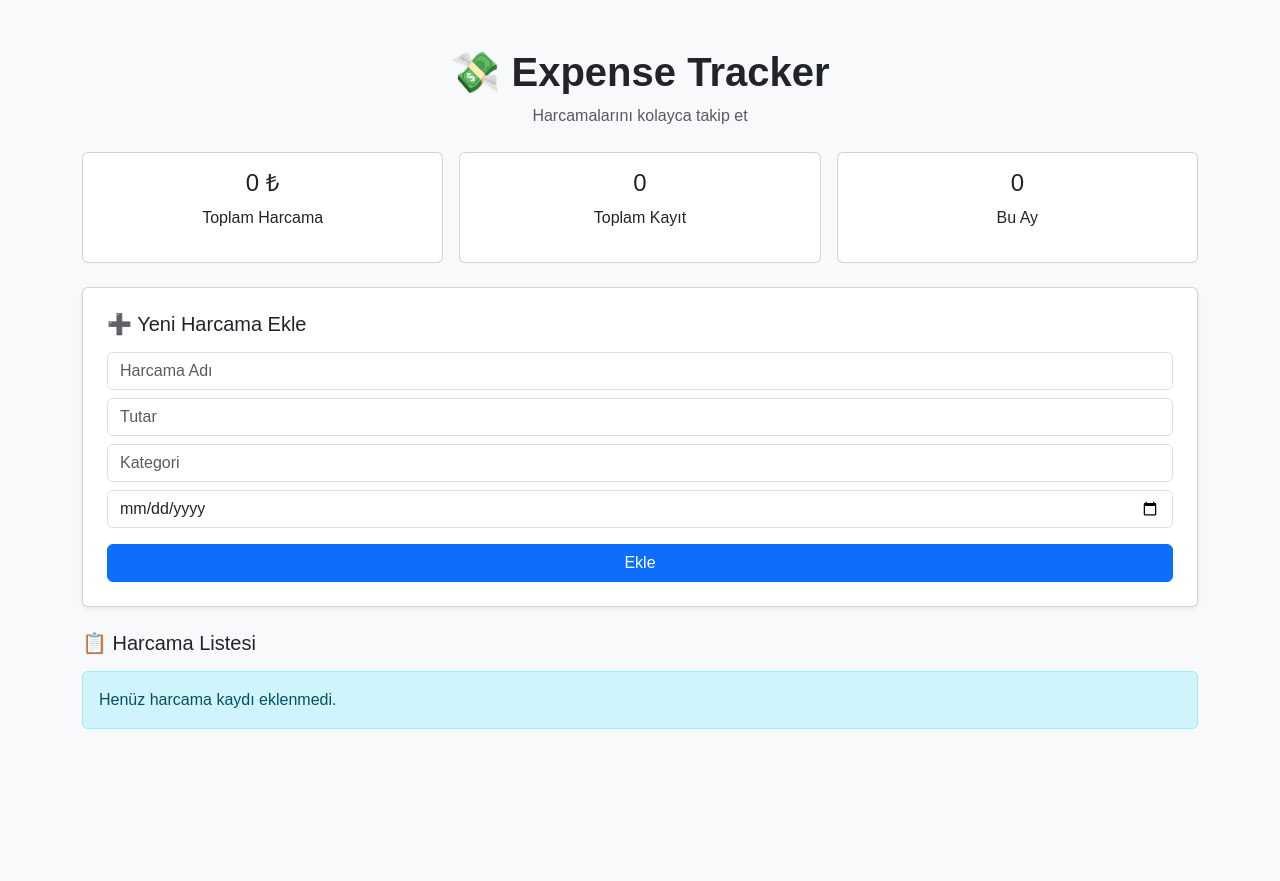
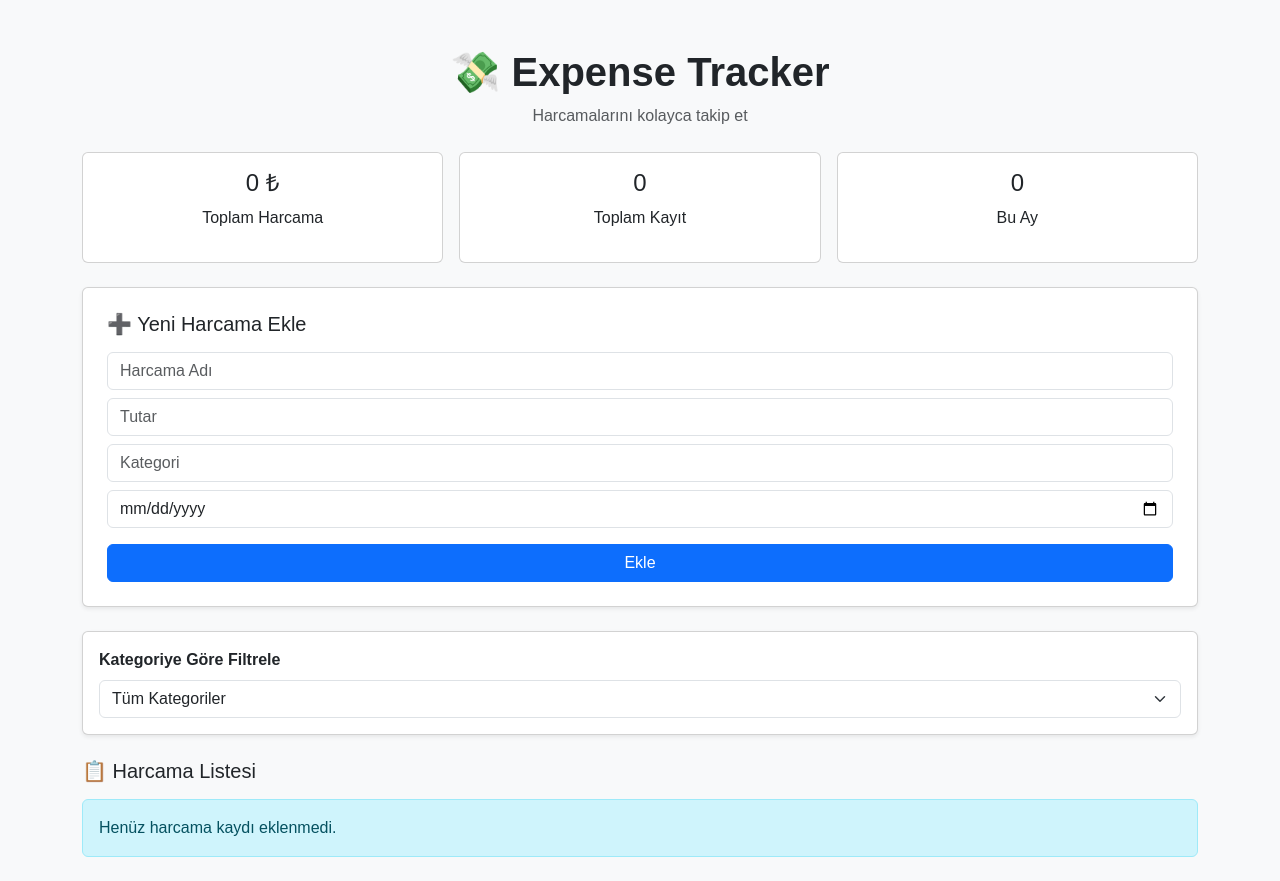
Before and after one commit to LilLannister/ExpenseTracker-JS, a React (Vite) app: page / in a window 1280 px wide. Before the commit the page ends 800 px from the top, so only its background shows below. Built offline with nearby package versions, Linux system fonts and the light colour scheme.

Commit message:
Add category for expenses

```diff
--- /dev/null
+++ b/src/Components/ExpenseFilter.tsx
@@ -0,0 +1,38 @@
+type Expense = {
+    title: string;
+    amount: string;
+    category: string;
+    date: string;
+};
+
+type Props = {
+    expenses: Expense[];
+    selectedCategory: string;
+    onCategoryChange: (category: string) => void;
+};
+
+export default function ExpenseFilter({ expenses, selectedCategory, onCategoryChange }: Props) {
+    const categories = Array.from(
+        new Set(expenses.map((expenses) => expenses.category))
+    );
+
+    return (
+        <div className="card p-3 mb-4 shadow-sm">
+            <label className="form-label fw-semibold">
+                Kategoriye Göre Filtrele
+            </label>
+            <select
+                className="form-select"
+                value={selectedCategory}
+                onChange={(e) => onCategoryChange(e.target.value)}
+                >
+                <option value="all">Tüm Kategoriler</option>
+                {categories.map((category) => (
+                    <option value={category} key={category}>
+                        {category}
+                    </option>
+                ))}
+            </select>
+        </div>
+    )
+}
--- a/src/Pages/Home.tsx
+++ b/src/Pages/Home.tsx
@@ -4,6 +4,7 @@ import Header from "../Components/Header";
 import SummaryCards from "../Components/SummaryCards";
 import ExpenseForm from "../Components/ExpenseForm";
 import ExpenseList from "../Components/ExpenseList";
+import ExpenseFilter from "../Components/ExpenseFilter";
 
 type Expense = {
   title: string;
@@ -23,6 +24,12 @@ export default function Home() {
     return [];
   })
   const [editingIndex, setEditingIndex] = useState<number | null>(null);
+  const [selectedCategory, setSelectedCategory] = useState("all");
+
+  const filteredExpenses =
+    selectedCategory === "all"
+      ? expenses
+      : expenses.filter((expense) => expense.category === selectedCategory);
 
   const addExpense = (expense: any) => {
     setExpenses([...expenses, expense]);
@@ -63,8 +70,13 @@ export default function Home() {
         onUpdate={updateExpense}
         editingExpense={editingIndex !== null ? expenses[editingIndex] : null}
       />
+      <ExpenseFilter
+        expenses={expenses}
+        selectedCategory={selectedCategory}
+        onCategoryChange={setSelectedCategory}
+      />
       <ExpenseList
-        expenses={expenses}
+        expenses={filteredExpenses}
         onDelete={deleteExpense}
         onEdit={startEditExpense}
       />
```
